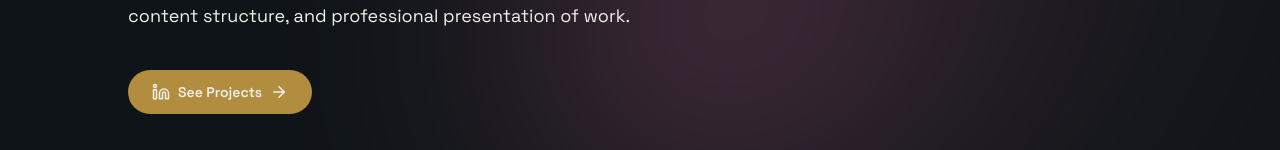
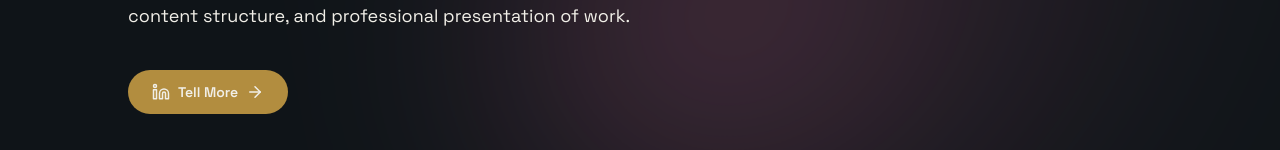
Before and after one commit to rtwone/portofolio, a Next.js app: page / in a window 1280 px wide. Shown: the part 552-702 px from the top of the page. Built offline with nearby package versions, Linux system fonts and the light colour scheme.

Commit message:
chore: push all current workspace changes

```diff
--- a/app/page.tsx
+++ b/app/page.tsx
@@ -234,7 +234,7 @@ export default function Home() {
                                 <p className="mt-6 max-w-2xl text-base leading-7 !text-[#d98888] dark:!text-[var(--text)] sm:text-lg">{t.hero.subtitle}</p>
                                 <div className="mt-10 flex flex-wrap gap-4">
                                     <a href="https://www.linkedin.com/in/irfanhariyanto/" target="_blank" rel="noopener noreferrer" className="inline-flex items-center gap-2 rounded-full bg-[var(--accent)] px-6 py-3 text-sm font-semibold text-[var(--text)] transition hover:bg-[#c7954f]">
-                                        <Linkedin size={18} /> {t.hero.seeProjects} <ArrowRight size={18} />
+                                        <Linkedin size={18} /> Tell More <ArrowRight size={18} />
                                     </a>
                                 </div>
                             </div>
--- a/lib/home-content.ts
+++ b/lib/home-content.ts
@@ -5,7 +5,7 @@ export const homeContent = {
             title: 'Irfan Hariyanto — Graphic Designer & WhatsApp Bot Developer',
             badge: 'Selected Work',
             subtitle: 'Building a personal identity with warm neo style, calm content structure, and professional presentation of work.',
-            seeProjects: 'See Projects',
+            seeProjects: 'Tell More',
             contact: 'Contact',
         },
         about: {
@@ -60,7 +60,7 @@ export const homeContent = {
             title: 'Irfan Hariyanto — Desainer Grafis & WhatsApp Bot Developer',
             badge: 'Karya Terpilih',
             subtitle: 'Membangun identitas personal dengan gaya neo hangat, struktur konten yang tenang, dan presentasi karya yang profesional.',
-            seeProjects: 'Lihat Projek',
+            seeProjects: 'Lebih Lanjut',
             contact: 'Kontak',
         },
         about: {
```
